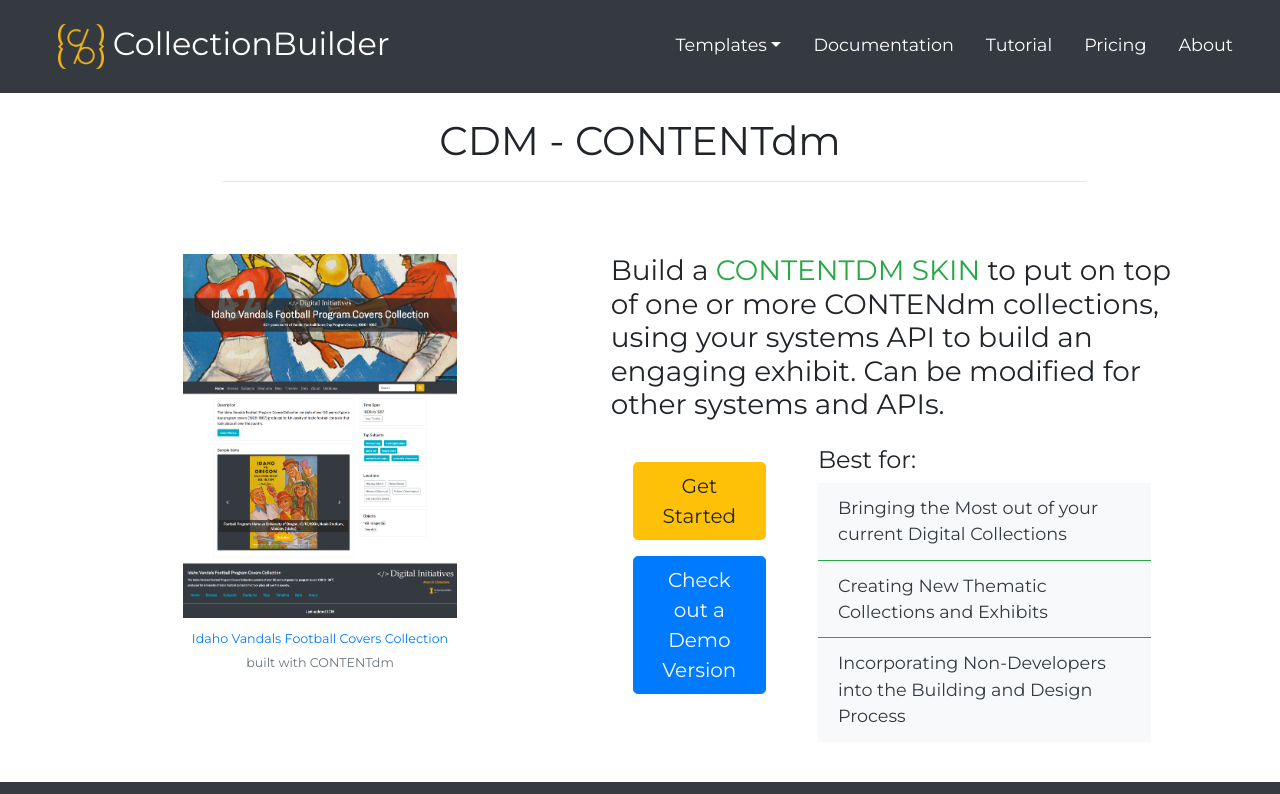
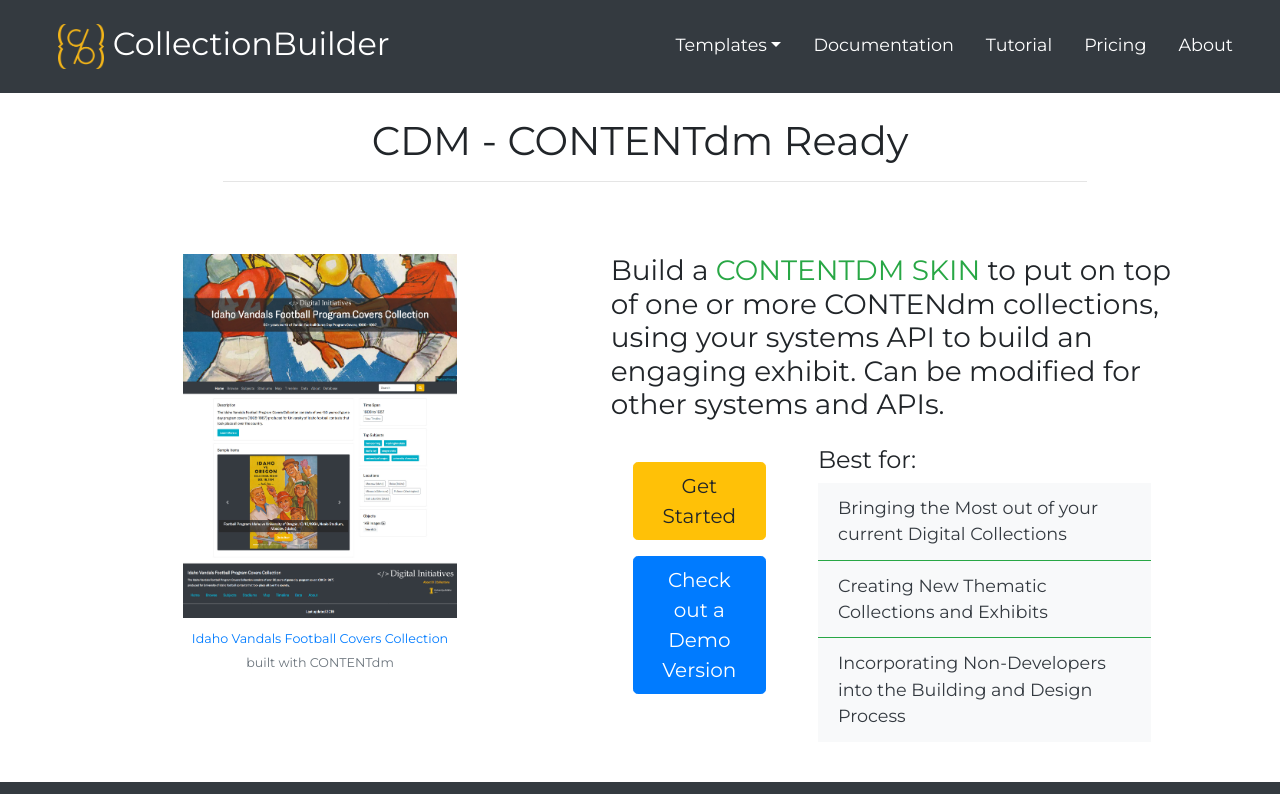
Before and after one commit to CollectionBuilder/collectionbuilder.github.io, a Jekyll site: the page built from pages/cdm.md, in a window 1280 px wide. Shown: the top 794 px of the page. Built offline with Jekyll 4.4.1, drawn with Linux system fonts in a browser that asks for light colours; comment, search, counter and statistics services are not loaded; grey boxes are pictures that could not be loaded.

Commit message:
type edits

```diff
--- a/_data/types.csv
+++ b/_data/types.csv
@@ -4,4 +4,4 @@
 csv,CSV,https://github.com/CollectionBuilder/collectionbuilder-csv,csv-queered.jpg,"A robust, metadata-driven collection. <br> Build a sustainable <span class='text-success text-uppercase'>Stand Alone</span> project on a highly customizable base using the newest version of CollectionBuilder.","Flexible object locations and representations;Designed for easier customization and creating new visualizations;Fully self-contained projects;Focus on metadata and curate items from anywhere",Idaho Queered,https://www.lib.uidaho.edu/queered/,,,,
 es,Elastic,https://github.com/CollectionBuilder/collectionbuilder-sa_draft,,"Build a <span class='text-success text-uppercase'>Full Digital Library</span>, connecting all your stand alone Collections with an <a href='https://www.elastic.co/'>Elasticsearch</a> and <a href='https://www.digitalocean.com/products/spaces/'>Digital Ocean Spaces</a>  enabled digital library.","Full Digital Libraries with full-text and cross-collection searching;Jumping Ship from Proprietary Systems and Bloated Contracts;Taking Complete Control of Your Metadata, Objects, and Design",Historical Japanese Ceramic Comparative Collection,,es,,,true
 cdm,CONTENTdm,https://github.com/CollectionBuilder/collectionbuilder-contentdm,skin-football.jpg,"Build a <span class='text-success text-uppercase'>CONTENTdm Skin</span> to put on top of one or more CONTENdm collections, using your systems API to build an engaging exhibit. Can be modified for other systems and APIs.",Bringing the Most out of your current Digital Collections;Creating New Thematic Collections and Exhibits;Incorporating Non-Developers into the Building and Design Process,Idaho Vandals Football Covers Collection,https://www.lib.uidaho.edu/digital/footballcovers/,contentdm,https://collectionbuilder.github.io/collectionbuilder-contentdm/,
-sheets,Sheets,https://github.com/CollectionBuilder/sheets,,"Build a <span class='text-success text-uppercase'>Google Sheets driven</span> version of CollectionBuilder. Publish your Sheet and add the link to the repository to generate a CollectionBuilder site.",Great for records-only sites; Focus on the spreadsheet; Minimal repository work; Same great CollectionBuilder framework.,,,,,,true
+sheets,Sheets,https://github.com/CollectionBuilder/collectionbuilder-sheets,,"Build a <span class='text-success text-uppercase'>Google Sheets driven</span> version of CollectionBuilder. Publish your Sheet and add the link to the repository to generate a CollectionBuilder site.",Great for records-only sites; Focus on the spreadsheet; Minimal repository work; Same great CollectionBuilder framework.,,,,,,true
--- a/pages/cdm.md
+++ b/pages/cdm.md
@@ -1,6 +1,6 @@
 ---
 layout: type-page
-title: CDM - CONTENTdm
+title: CDM - CONTENTdm Ready
 permalink: /cdm/
 type: cdm
 ---
```
